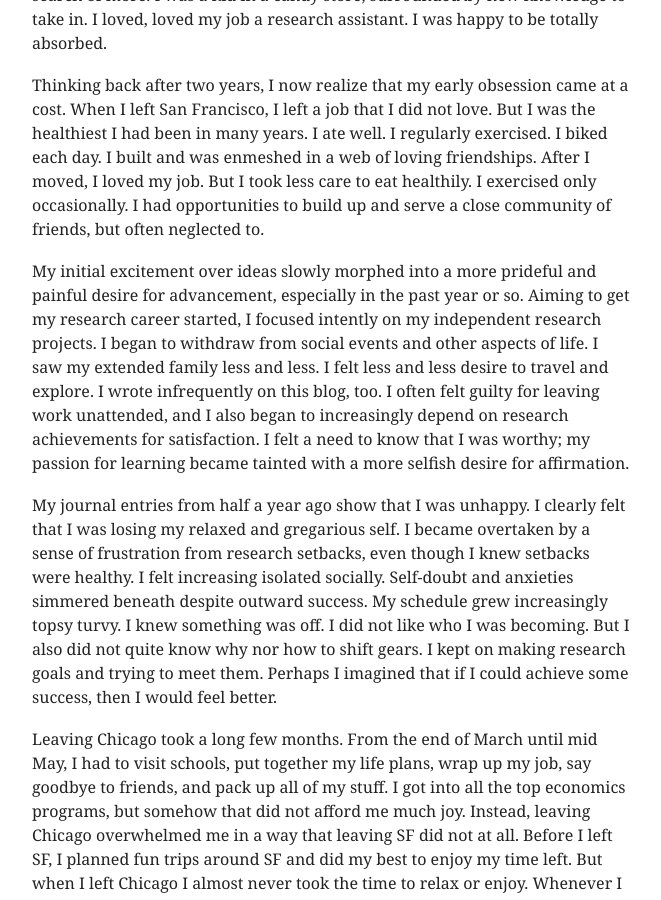
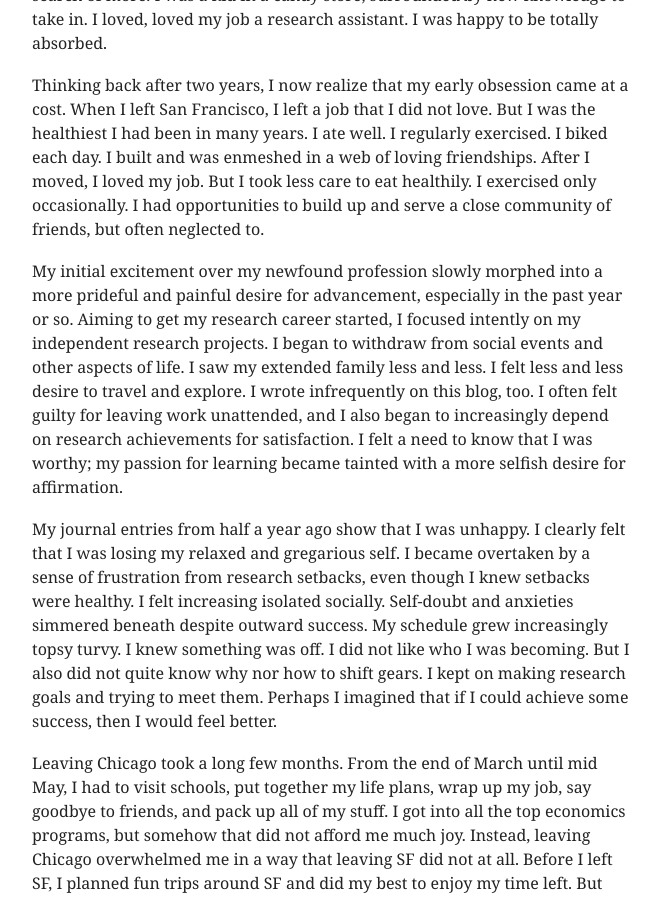
Before and after one commit to mbwong/mbwong.github.com, a Jekyll site: the page built from _posts/2015-06-15-reflections-from-beijing.md, in a window 1280 px wide and 900 px high, scrolled down 477 px. Shown: the whole window, without its empty margins (308-969 px from the left). Built offline with Jekyll 4.4.1, drawn with Linux system fonts in a browser that asks for light colours.

Commit message:
Update 2015-06-15-reflections-from-beijing.md

```diff
--- a/_posts/2015-06-15-reflections-from-beijing.md
+++ b/_posts/2015-06-15-reflections-from-beijing.md
@@ -12,7 +12,7 @@ I arrived at Chicago for what turned out to be a dream job. Even though my fathe
 
 Thinking back after two years, I now realize that my early obsession came at a cost. When I left San Francisco, I left a job that I did not love. But I was the healthiest I had been in many years. I ate well. I regularly exercised. I biked each day. I built and was enmeshed in a web of loving friendships. After I moved, I loved my job. But I took less care to eat healthily. I exercised only occasionally. I had opportunities to build up and serve a close community of friends, but often neglected to.
 
-My initial excitement over ideas slowly morphed into a more prideful and painful desire for advancement, especially in the past year or so. Aiming to get my research career started, I focused intently on my independent research projects. I began to withdraw from social events and other aspects of life. I saw my extended family less and less. I felt less and less desire to travel and explore. I wrote infrequently on this blog, too. I often felt guilty for leaving work unattended, and I also began to increasingly depend on research achievements for satisfaction. I felt a need to know that I was worthy; my passion for learning became tainted with a more selfish desire for affirmation.
+My initial excitement over my newfound profession slowly morphed into a more prideful and painful desire for advancement, especially in the past year or so. Aiming to get my research career started, I focused intently on my independent research projects. I began to withdraw from social events and other aspects of life. I saw my extended family less and less. I felt less and less desire to travel and explore. I wrote infrequently on this blog, too. I often felt guilty for leaving work unattended, and I also began to increasingly depend on research achievements for satisfaction. I felt a need to know that I was worthy; my passion for learning became tainted with a more selfish desire for affirmation.
 
 My journal entries from half a year ago show that I was unhappy. I clearly felt that I was losing my relaxed and gregarious self. I became overtaken by a sense of frustration from research setbacks, even though I knew setbacks were healthy. I felt increasing isolated socially. Self-doubt and anxieties simmered beneath despite outward success. My schedule grew increasingly topsy turvy. I knew something was off. I did not like who I was becoming. But I also did not quite know why nor how to shift gears. I kept on making research goals and trying to meet them. Perhaps I imagined that if I could achieve some success, then I would feel better.
 
```
